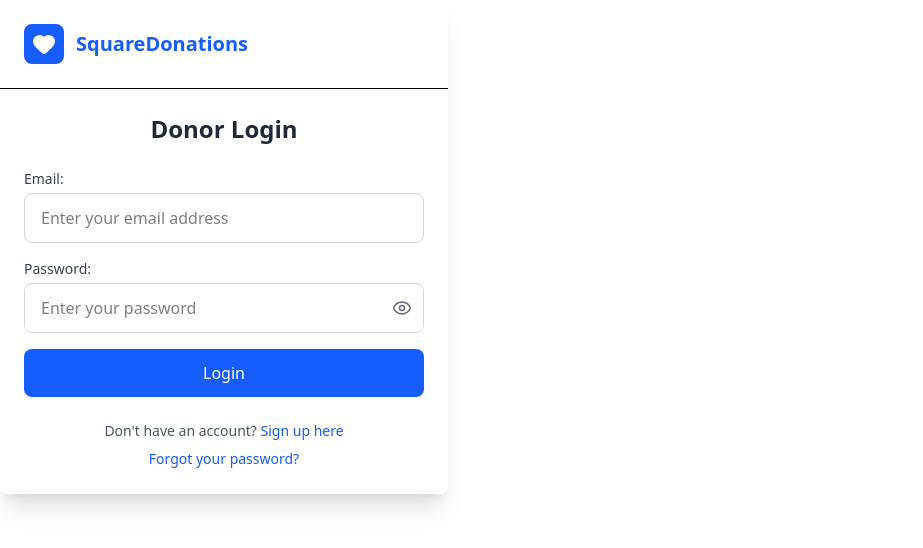
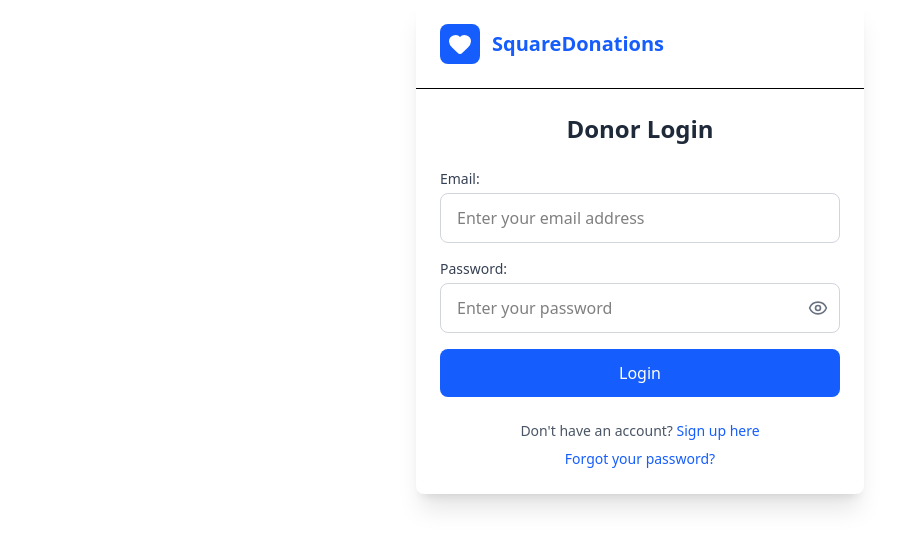
Before and after one commit to Emoncr/donor-dashboardapp, a React (Vite) app: page / in a window 1280 px wide. Shown: the top 548 px of the page, without its empty margins (0-923 px from the left). Built offline with nearby package versions, Linux system fonts and the light colour scheme.

Commit message:
refactor: Improve layout and structure of LoginForm component

```diff
--- a/src/components/LoginForm.jsx
+++ b/src/components/LoginForm.jsx
@@ -89,7 +89,8 @@ export const LoginForm = () => {
   };
 
   return (
-    <div className="bg-white rounded-lg shadow-xl w-full max-w-md">
+    <div className="flex items-center justify-center">
+      <div className="bg-white rounded-lg shadow-xl w-full max-w-md ">
         {/* Header */}
         <div className="flex items-center justify-between p-6 border-b">
           <div className="flex items-center space-x-3">
@@ -203,5 +204,6 @@ export const LoginForm = () => {
           </div>
         </div>
       </div>
+    </div>
   );
 };
```
Lines whose indentation alone changed are shown as unchanged.
